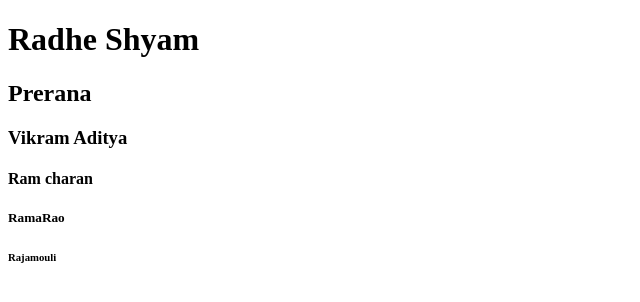
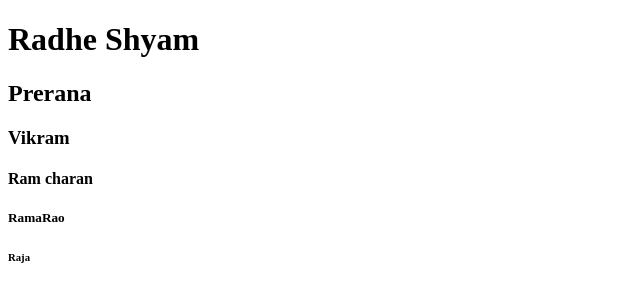
Before and after one commit to navi019595/swetha, a plain HTML site: page index.html in a window 1280 px wide. Shown: the full height of the page, 0-640 px from the left. Drawn offline with Linux system fonts and the light colour scheme.

Commit message:
update vikram

```diff
--- a/index.html
+++ b/index.html
@@ -4,10 +4,10 @@
 
 <h1>Radhe Shyam</h1>
 <h2>Prerana</h2>
-<h3>Vikram Aditya</h3>
+<h3>Vikram </h3>
 <h4>Ram charan</h4>
 <h5>RamaRao</h5>
-<h6>Rajamouli</h6>
+<h6>Raja </h6>
 
 </body>
 </html>
```
